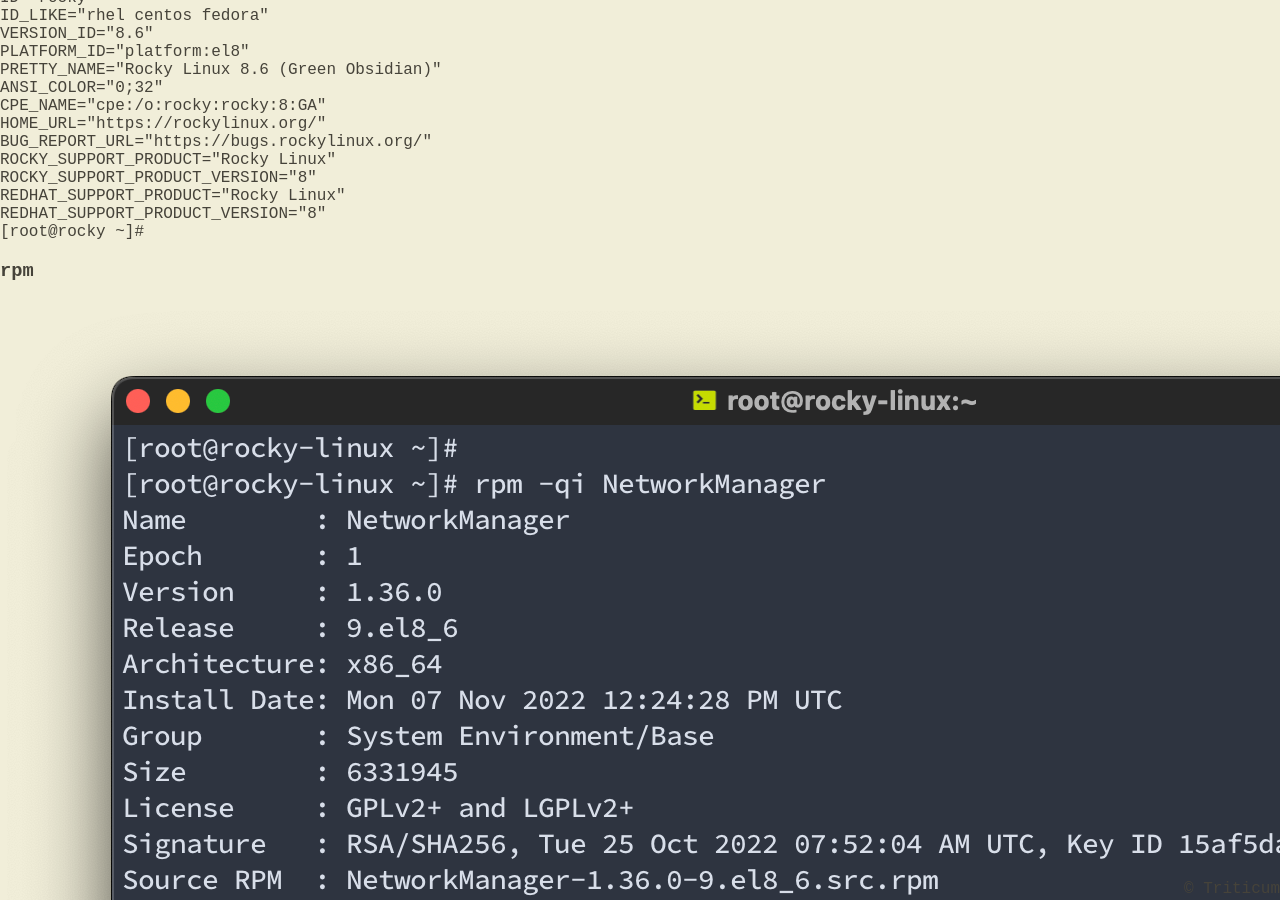
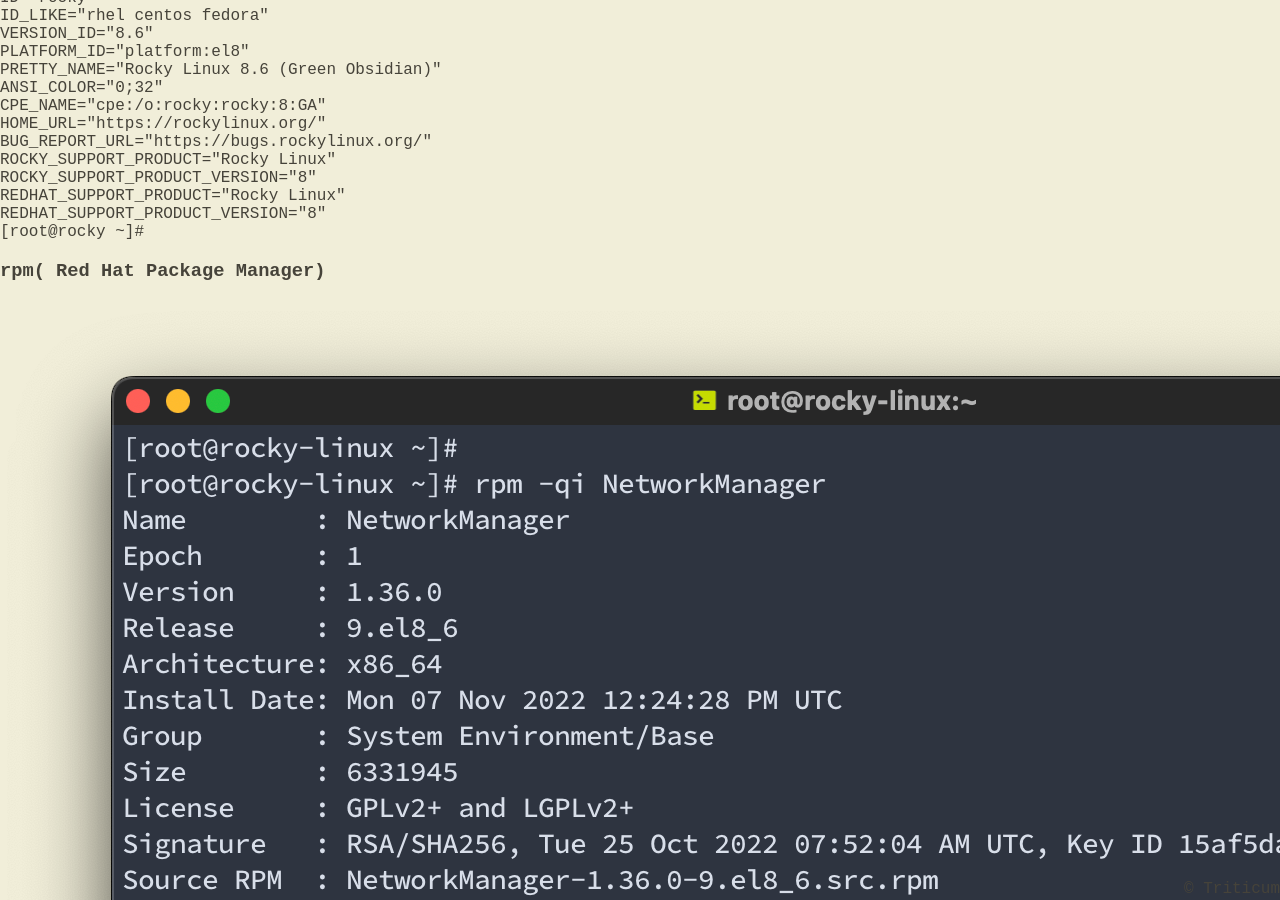
Before and after one commit to Triticum01/Triticum01.github.io, a Jekyll site: the page built from _posts/2023-01-05-Rocky-Linux.md, in a window 1280 px wide and 900 px high, scrolled down 1357 px. Built offline with Jekyll 4.4.1, drawn with Linux system fonts in a browser that asks for light colours; nearby versions of some CDN libraries; some of the changed text lies outside the part shown.

Commit message:
Update 2023-01-05-Rocky-Linux.md

````diff
--- a/_posts/2023-01-05-Rocky-Linux.md
+++ b/_posts/2023-01-05-Rocky-Linux.md
@@ -35,7 +35,7 @@
 [root@rocky ~]#
 ```
 
-### rpm
+### rpm( Red Hat Package Manager)
 ![screenshot is here](/images/Screenshot2.png)
 
 ```
````
Also changed, not shown: other parts of _posts/2023-01-05-Rocky-Linux.md (+2 -0 lines).
